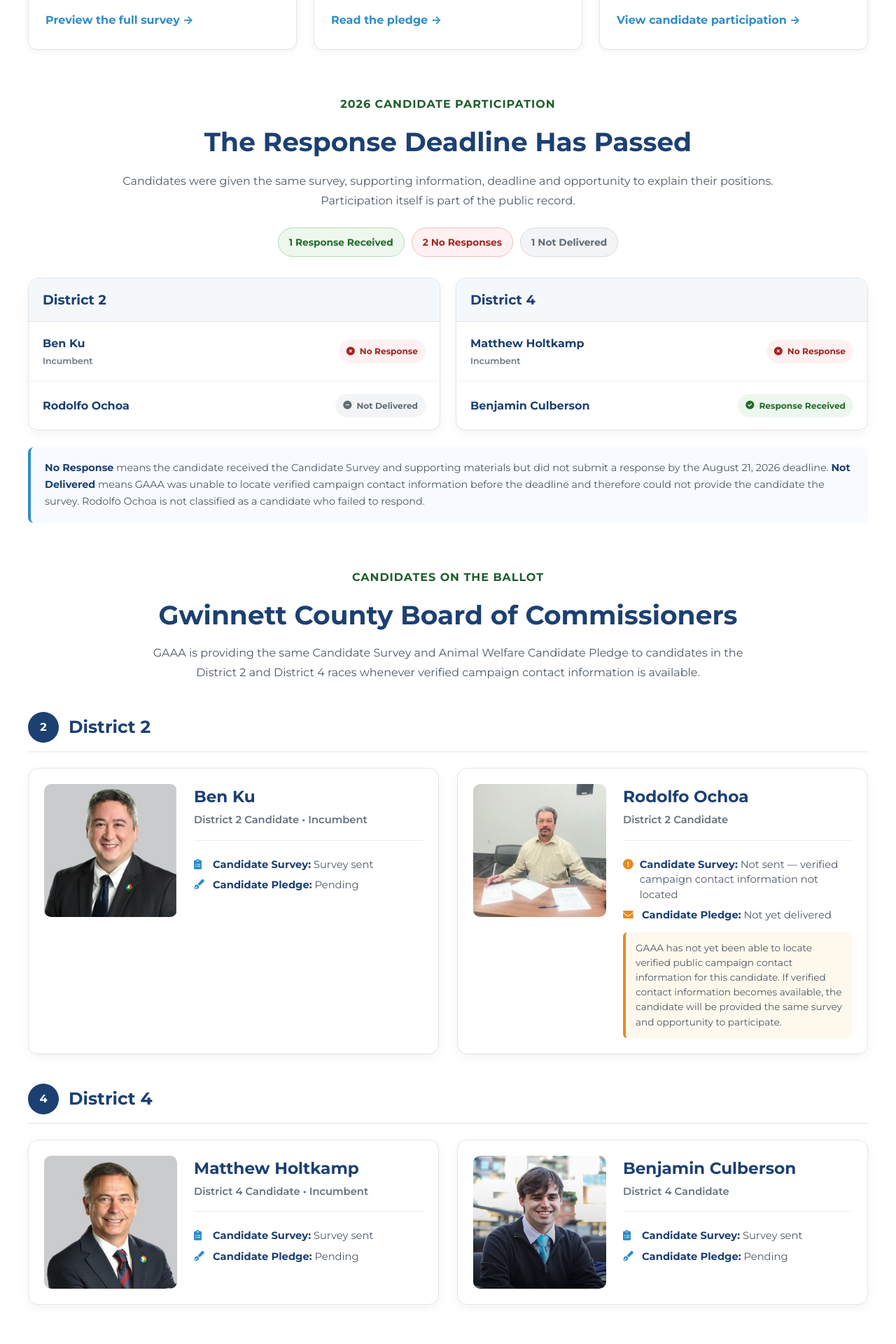
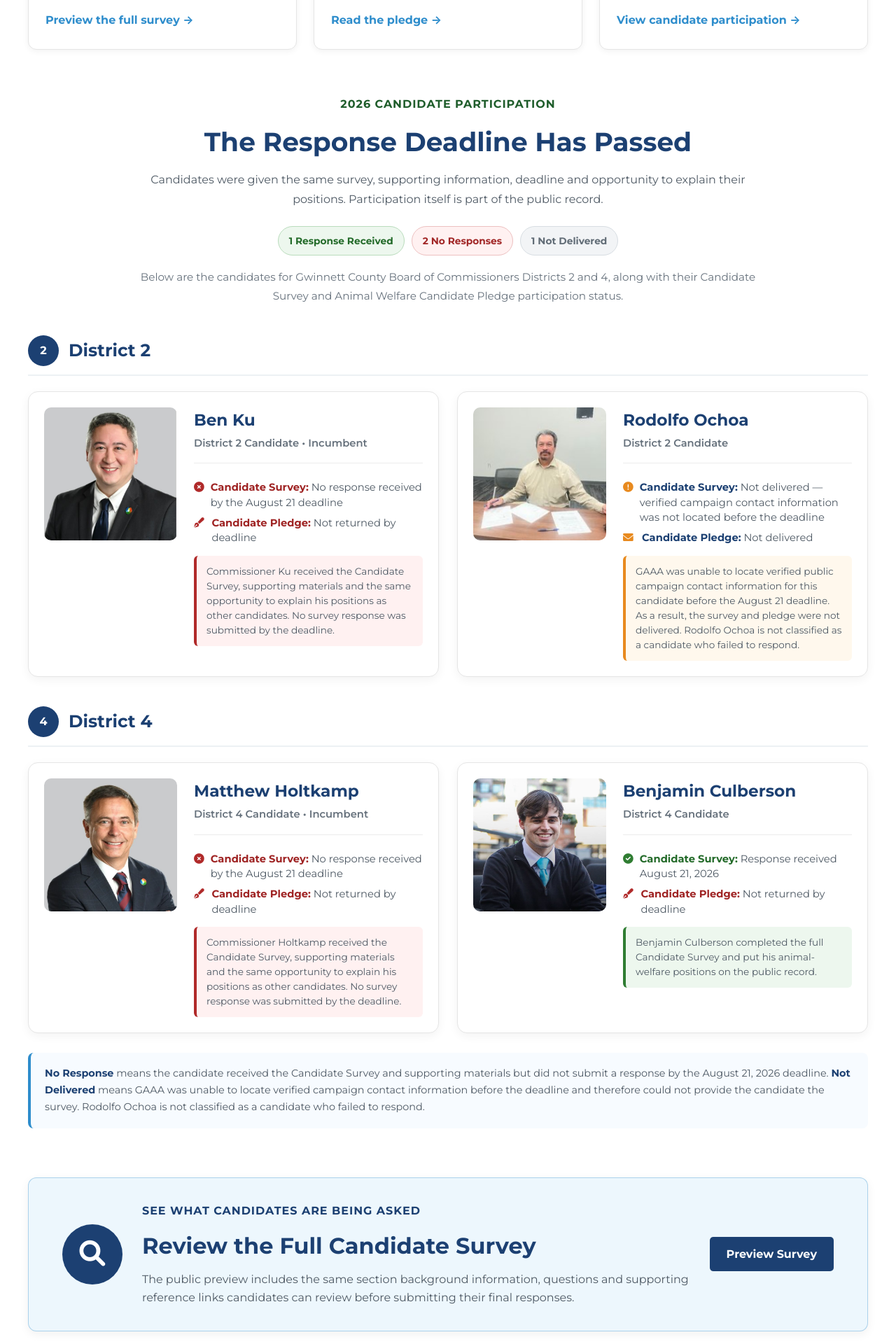
Before and after one commit to whitleybacon/gwinnett-animal-advocacy-alliance, a Jekyll site: the page built from election-2026/index.html, in a window 1280 px wide. Shown: the part 1420-3340 px from the top of the page at 70% size. Built offline with Jekyll 4.4.1, drawn with Linux system fonts in a browser that asks for light colours.

Commit message:
Update index.html

```diff
--- a/election-2026/index.html
+++ b/election-2026/index.html
@@ -89,26 +89,11 @@
 
 
   /* Candidate participation / results */
-  .candidate-results-summary{max-width:1200px;margin:0 auto 65px}
-  .candidate-results-header{max-width:950px;margin:0 auto 28px;text-align:center}
-  .candidate-results-header h2{margin:0 0 12px;color:var(--accent);font-size:2.35rem}
-  .candidate-results-header p{margin:0 auto;line-height:1.75}
   .results-count{display:flex;flex-wrap:wrap;justify-content:center;gap:10px;margin:24px auto 30px}
   .results-count span{display:inline-flex;align-items:center;justify-content:center;padding:9px 15px;border-radius:999px;font-size:.86rem;font-weight:700}
   .count-response{background:#edf7ee;color:#246b2a;border:1px solid #b9dcbc}
   .count-no-response{background:#fff1f1;color:#a12626;border:1px solid #edc0c0}
   .count-not-delivered{background:#f2f4f6;color:#616c76;border:1px solid #d7dde2}
-  .candidate-results-grid{display:grid;grid-template-columns:repeat(2,minmax(0,1fr));gap:22px}
-  .candidate-results-race{overflow:hidden;border:1px solid #dfe6eb;border-radius:14px;background:#fff;box-shadow:0 4px 14px rgba(0,0,0,.05)}
-  .candidate-results-race h3{margin:0;padding:15px 20px;background:#f5f8fb;border-bottom:1px solid #e3e8ec;color:var(--accent);font-size:1.2rem}
-  .candidate-result-row{display:grid;grid-template-columns:minmax(0,1fr) auto;gap:18px;align-items:center;padding:18px 20px;border-bottom:1px solid #edf0f2}
-  .candidate-result-row:last-child{border-bottom:0}
-  .candidate-result-name{color:var(--accent);font-weight:700}
-  .candidate-result-name small{display:block;margin-top:2px;color:#6b7680;font-size:.78rem;font-weight:600}
-  .result-status{display:inline-flex;align-items:center;gap:7px;padding:7px 11px;border-radius:999px;font-size:.76rem;font-weight:800;white-space:nowrap}
-  .result-status.response{background:#edf7ee;color:#246b2a}
-  .result-status.no-response{background:#fff1f1;color:#a12626}
-  .result-status.not-delivered{background:#f2f4f6;color:#616c76}
   .results-method{margin:24px 0 0;padding:18px 20px;background:#f7fbff;border-left:4px solid var(--light);border-radius:8px;font-size:.9rem;line-height:1.65}
   .results-method strong{color:var(--accent)}
 
@@ -136,6 +121,19 @@
     max-width: 900px;
     margin: 0 auto;
     line-height: 1.75;
+  }
+
+  .candidate-section-header .results-count {
+    margin-bottom: 18px;
+  }
+
+  .candidate-results-context {
+    color: #66717c;
+    font-size: .95rem;
+  }
+
+  .candidate-section > .results-method {
+    margin-top: 28px;
   }
 
   .candidate-race {
@@ -232,6 +230,22 @@
 
   .candidate-status-row.warning i {
     color: var(--election-orange);
+  }
+
+  .candidate-status-row.no-response i {
+    color: #b02a2a;
+  }
+
+  .candidate-status-row.success i {
+    color: var(--election-green);
+  }
+
+  .candidate-status-row.no-response strong {
+    color: #9f2424;
+  }
+
+  .candidate-status-row.success strong {
+    color: #246b2a;
   }
 
   .candidate-status-row strong {
@@ -339,21 +353,6 @@
       grid-template-columns: 1fr;
       gap: 16px;
       margin-bottom: 45px;
-    }
-
-    .candidate-results-grid {
-      grid-template-columns: 1fr;
-    }
-
-    .candidate-result-row {
-      grid-template-columns: 1fr;
-      gap: 9px;
-      align-items: start;
-    }
-
-    .result-status {
-      width: fit-content;
-      white-space: normal;
     }
 
     .candidate-card {
@@ -468,8 +467,8 @@
   </section>
 
 
-  <section class="candidate-results-summary" id="candidate-results">
-    <div class="candidate-results-header">
+  <section class="candidate-section">
+    <div class="candidate-section-header" id="candidate-results">
       <span class="section-label">2026 Candidate Participation</span>
       <h2>The Response Deadline Has Passed</h2>
       <p>
@@ -477,57 +476,17 @@
         and opportunity to explain their positions. Participation itself is part
         of the public record.
       </p>
-      <div class="results-count">
+
+      <div class="results-count" aria-label="Candidate survey participation summary">
         <span class="count-response">1 Response Received</span>
         <span class="count-no-response">2 No Responses</span>
         <span class="count-not-delivered">1 Not Delivered</span>
       </div>
-    </div>
 
-    <div class="candidate-results-grid">
-      <div class="candidate-results-race">
-        <h3>District 2</h3>
-        <div class="candidate-result-row">
-          <div class="candidate-result-name">Ben Ku<small>Incumbent</small></div>
-          <span class="result-status no-response"><i class="fas fa-circle-xmark"></i>No Response</span>
-        </div>
-        <div class="candidate-result-row">
-          <div class="candidate-result-name">Rodolfo Ochoa</div>
-          <span class="result-status not-delivered"><i class="fas fa-circle-minus"></i>Not Delivered</span>
-        </div>
-      </div>
-
-      <div class="candidate-results-race">
-        <h3>District 4</h3>
-        <div class="candidate-result-row">
-          <div class="candidate-result-name">Matthew Holtkamp<small>Incumbent</small></div>
-          <span class="result-status no-response"><i class="fas fa-circle-xmark"></i>No Response</span>
-        </div>
-        <div class="candidate-result-row">
-          <div class="candidate-result-name">Benjamin Culberson</div>
-          <span class="result-status response"><i class="fas fa-circle-check"></i>Response Received</span>
-        </div>
-      </div>
-    </div>
-
-    <div class="results-method">
-      <strong>No Response</strong> means the candidate received the Candidate Survey
-      and supporting materials but did not submit a response by the August 21, 2026
-      deadline. <strong>Not Delivered</strong> means GAAA was unable to locate verified
-      campaign contact information before the deadline and therefore could not provide
-      the candidate the survey. Rodolfo Ochoa is not classified as a candidate who
-      failed to respond.
-    </div>
-  </section>
-
-  <section class="candidate-section">
-    <div class="candidate-section-header">
-      <span class="section-label">Candidates on the Ballot</span>
-      <h2>Gwinnett County Board of Commissioners</h2>
-      <p>
-        GAAA is providing the same Candidate Survey and Animal Welfare Candidate
-        Pledge to candidates in the District 2 and District 4 races whenever
-        verified campaign contact information is available.
+      <p class="candidate-results-context">
+        Below are the candidates for Gwinnett County Board of Commissioners
+        Districts 2 and 4, along with their Candidate Survey and Animal Welfare
+        Candidate Pledge participation status.
       </p>
     </div>
 
@@ -545,15 +504,21 @@
             <h4>Ben Ku</h4>
            <p class="candidate-party">District 2 Candidate • Incumbent</p>
             <div class="candidate-status">
-              <div class="candidate-status-row">
-                <i class="fas fa-clipboard-list" aria-hidden="true"></i>
-                <div><strong>Candidate Survey:</strong> Survey sent</div>
+              <div class="candidate-status-row no-response">
+                <i class="fas fa-circle-xmark" aria-hidden="true"></i>
+                <div><strong>Candidate Survey:</strong> No response received by the August 21 deadline</div>
               </div>
-              <div class="candidate-status-row">
+              <div class="candidate-status-row no-response">
                 <i class="fas fa-pen-fancy" aria-hidden="true"></i>
-                <div><strong>Candidate Pledge:</strong> Pending</div>
+                <div><strong>Candidate Pledge:</strong> Not returned by deadline</div>
               </div>
             </div>
+
+            <p class="candidate-note" style="background:#fff1f1;border-left-color:#b02a2a;">
+              Commissioner Ku received the Candidate Survey, supporting materials and
+              the same opportunity to explain his positions as other candidates.
+              No survey response was submitted by the deadline.
+            </p>
           </div>
         </article>
 
@@ -566,19 +531,19 @@
             <div class="candidate-status">
               <div class="candidate-status-row warning">
                 <i class="fas fa-circle-exclamation" aria-hidden="true"></i>
-                <div><strong>Candidate Survey:</strong> Not sent — verified campaign contact information not located</div>
+                <div><strong>Candidate Survey:</strong> Not delivered — verified campaign contact information was not located before the deadline</div>
               </div>
               <div class="candidate-status-row warning">
                 <i class="fas fa-envelope" aria-hidden="true"></i>
-                <div><strong>Candidate Pledge:</strong> Not yet delivered</div>
+                <div><strong>Candidate Pledge:</strong> Not delivered</div>
               </div>
             </div>
 
             <p class="candidate-note">
-              GAAA has not yet been able to locate verified public campaign
-              contact information for this candidate. If verified contact
-              information becomes available, the candidate will be provided the
-              same survey and opportunity to participate.
+              GAAA was unable to locate verified public campaign contact information
+              for this candidate before the August 21 deadline. As a result, the survey
+              and pledge were not delivered. Rodolfo Ochoa is not classified as a
+              candidate who failed to respond.
             </p>
           </div>
         </article>
@@ -601,15 +566,21 @@
             <p class="candidate-party">District 4 Candidate • Incumbent</p>
 
             <div class="candidate-status">
-              <div class="candidate-status-row">
-                <i class="fas fa-clipboard-list" aria-hidden="true"></i>
-                <div><strong>Candidate Survey:</strong> Survey sent</div>
+              <div class="candidate-status-row no-response">
+                <i class="fas fa-circle-xmark" aria-hidden="true"></i>
+                <div><strong>Candidate Survey:</strong> No response received by the August 21 deadline</div>
               </div>
-              <div class="candidate-status-row">
+              <div class="candidate-status-row no-response">
                 <i class="fas fa-pen-fancy" aria-hidden="true"></i>
-                <div><strong>Candidate Pledge:</strong> Pending</div>
+                <div><strong>Candidate Pledge:</strong> Not returned by deadline</div>
               </div>
             </div>
+
+            <p class="candidate-note" style="background:#fff1f1;border-left-color:#b02a2a;">
+              Commissioner Holtkamp received the Candidate Survey, supporting materials
+              and the same opportunity to explain his positions as other candidates.
+              No survey response was submitted by the deadline.
+            </p>
           </div>
         </article>
 
@@ -620,19 +591,33 @@
             <p class="candidate-party">District 4 Candidate</p>
 
             <div class="candidate-status">
-              <div class="candidate-status-row">
-                <i class="fas fa-clipboard-list" aria-hidden="true"></i>
-                <div><strong>Candidate Survey:</strong> Survey sent</div>
+              <div class="candidate-status-row success">
+                <i class="fas fa-circle-check" aria-hidden="true"></i>
+                <div><strong>Candidate Survey:</strong> Response received August 21, 2026</div>
               </div>
-              <div class="candidate-status-row">
+              <div class="candidate-status-row no-response">
                 <i class="fas fa-pen-fancy" aria-hidden="true"></i>
-                <div><strong>Candidate Pledge:</strong> Pending</div>
+                <div><strong>Candidate Pledge:</strong> Not returned by deadline</div>
               </div>
             </div>
+
+            <p class="candidate-note" style="background:#edf7ee;border-left-color:#2f7d32;">
+              Benjamin Culberson completed the full Candidate Survey and put his
+              animal-welfare positions on the public record.
+            </p>
           </div>
         </article>
 
       </div>
+    </div>
+
+    <div class="results-method">
+      <strong>No Response</strong> means the candidate received the Candidate Survey
+      and supporting materials but did not submit a response by the August 21, 2026
+      deadline. <strong>Not Delivered</strong> means GAAA was unable to locate verified
+      campaign contact information before the deadline and therefore could not provide
+      the candidate the survey. Rodolfo Ochoa is not classified as a candidate who
+      failed to respond.
     </div>
   </section>
 
```
